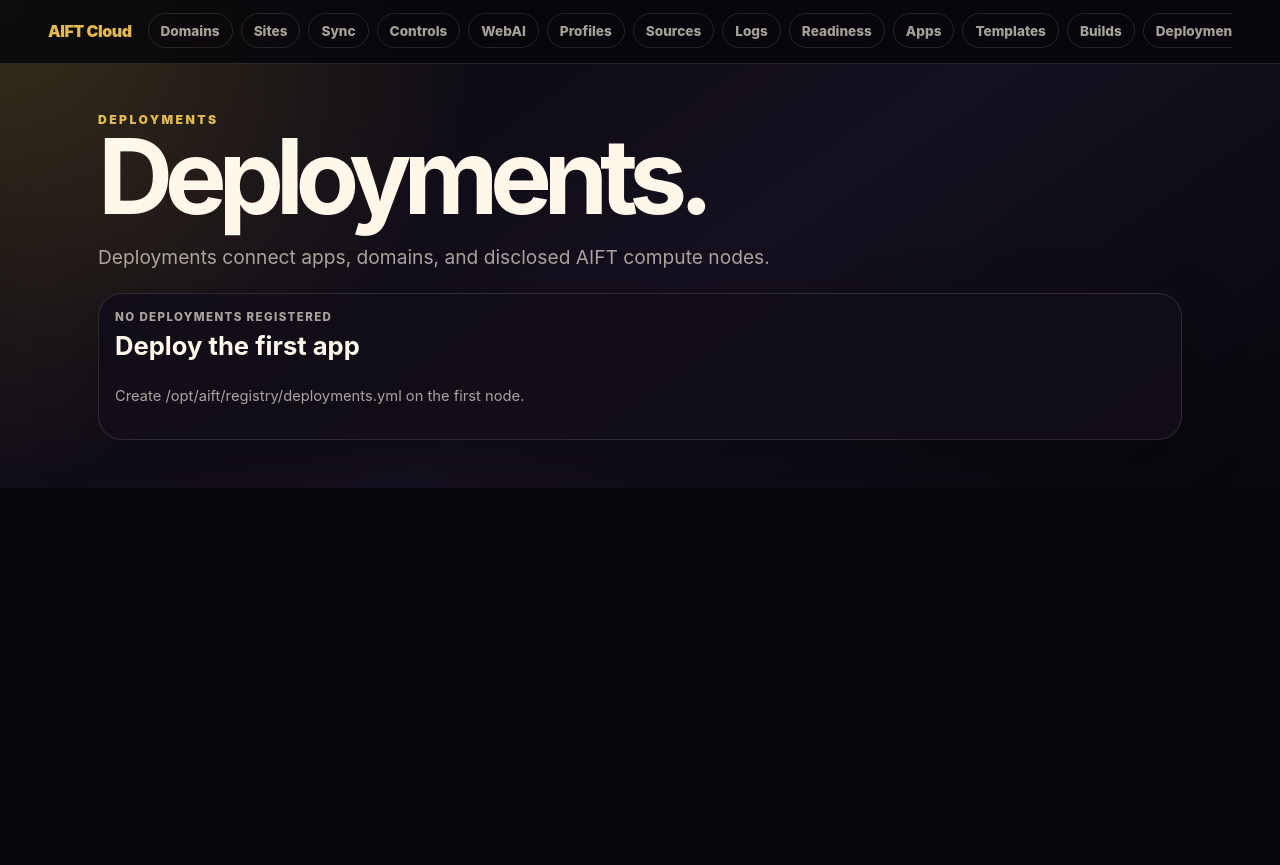
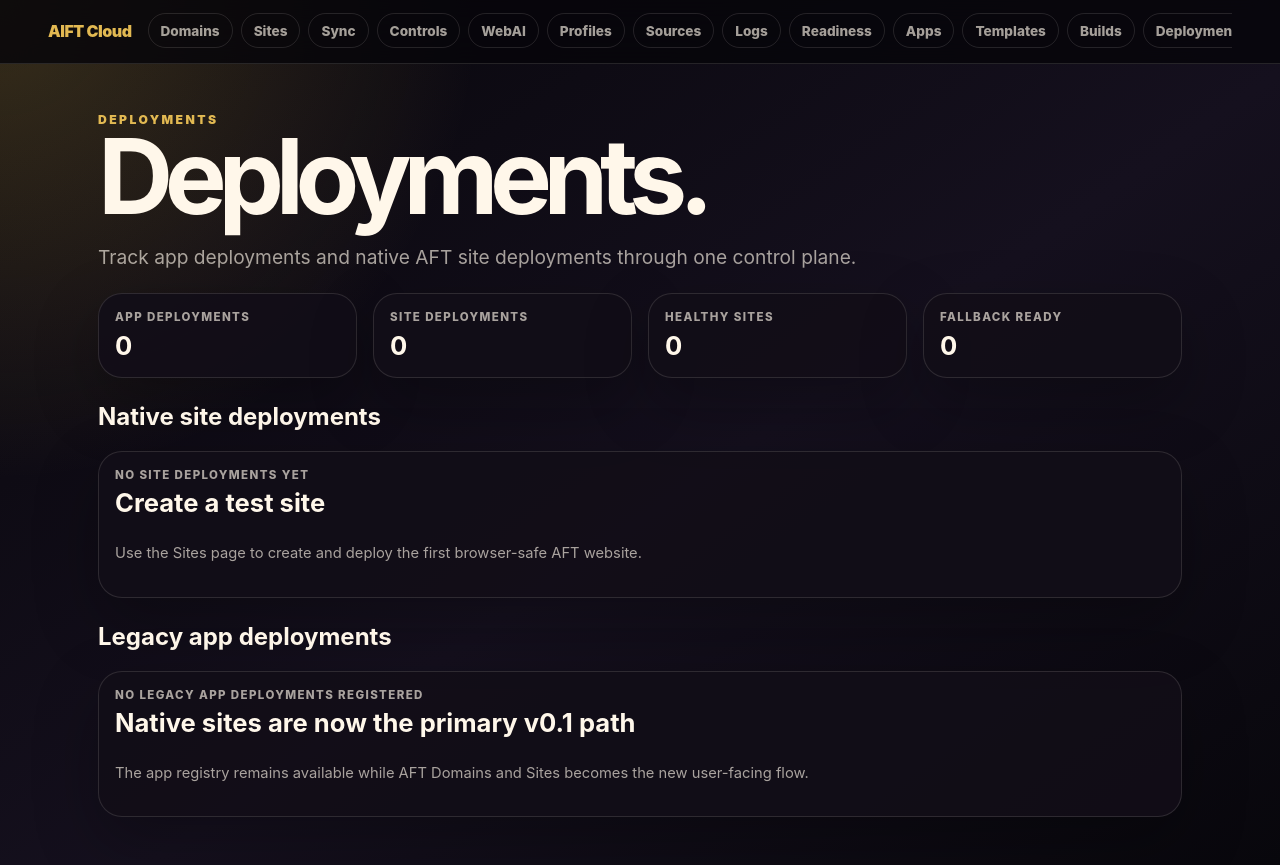
Before and after one commit to AIFreedomTrustFederation/VPS, a Next.js app in the folder apps/aift-dashboard/: page /deployments in a window 1280 px wide. Before the commit the page ends 800 px from the top, so only its background shows below. Built offline with nearby package versions, Linux system fonts and the light colour scheme.

Commit message:
Show native site deployments in deployments dashboard

```diff
--- a/apps/aift-dashboard/app/deployments/page.tsx
+++ b/apps/aift-dashboard/app/deployments/page.tsx
@@ -1,14 +1,58 @@
 import { readDeployments } from '@/lib/deployments';
+import { readNativeSiteRegistry } from '@/lib/native-site-registry';
 
 export default async function DeploymentsPage() {
   const deployments = await readDeployments();
+  const siteRegistry = await readNativeSiteRegistry();
+  const siteDeployments = siteRegistry.deployments
+    .map((deployment) => ({
+      deployment,
+      site: siteRegistry.sites.find((item) => item.id === deployment.siteId)
+    }))
+    .sort((a, b) => b.deployment.createdAt.localeCompare(a.deployment.createdAt));
 
   return (
     <main className="page">
       <p className="eyebrow">Deployments</p>
       <h1>Deployments.</h1>
-      <p className="lead">Deployments connect apps, domains, and disclosed AIFT compute nodes.</p>
+      <p className="lead">Track app deployments and native AFT site deployments through one control plane.</p>
 
+      <section className="grid metrics">
+        <div className="card metric"><span>App Deployments</span><strong>{deployments.length}</strong></div>
+        <div className="card metric"><span>Site Deployments</span><strong>{siteDeployments.length}</strong></div>
+        <div className="card metric"><span>Healthy Sites</span><strong>{siteDeployments.filter((item) => item.deployment.healthStatus === 'healthy').length}</strong></div>
+        <div className="card metric"><span>Fallback Ready</span><strong>{siteRegistry.sites.filter((site) => site.fallbackDeploymentId).length}</strong></div>
+      </section>
+
+      <h2 style={{ marginTop: '1.5rem' }}>Native site deployments</h2>
+      <section className="app-list">
+        {siteDeployments.length ? siteDeployments.map(({ deployment, site }) => (
+          <article className="card app-card" key={deployment.id}>
+            <div>
+              <span className={`status ${deployment.status}`}>{deployment.status}</span>
+              <h3>{site?.title || deployment.siteId}</h3>
+              <div className="meta">
+                <span>{deployment.id}</span>
+                <span>{deployment.healthStatus}</span>
+                <span>{deployment.sourceType}</span>
+              </div>
+              <p className="footer-note">{deployment.buildLog.slice(-2).join(' | ')}</p>
+            </div>
+            <div className="actions">
+              {site ? <a className="btn" href={site.gatewayPath}>Open</a> : null}
+              {site ? <a className="btn secondary" href={`/sites/${site.id}`}>Site</a> : null}
+            </div>
+          </article>
+        )) : (
+          <article className="card metric">
+            <span>No site deployments yet</span>
+            <strong>Create a test site</strong>
+            <p className="footer-note">Use the Sites page to create and deploy the first browser-safe AFT website.</p>
+          </article>
+        )}
+      </section>
+
+      <h2 style={{ marginTop: '1.5rem' }}>Legacy app deployments</h2>
       <section className="app-list">
         {deployments.length ? deployments.map((deployment) => (
           <article className="card app-card" key={deployment.id}>
@@ -29,9 +73,9 @@ export default async function DeploymentsPage() {
           </article>
         )) : (
           <article className="card metric">
-            <span>No deployments registered</span>
-            <strong>Deploy the first app</strong>
-            <p className="footer-note">Create /opt/aift/registry/deployments.yml on the first node.</p>
+            <span>No legacy app deployments registered</span>
+            <strong>Native sites are now the primary v0.1 path</strong>
+            <p className="footer-note">The app registry remains available while AFT Domains and Sites becomes the new user-facing flow.</p>
           </article>
         )}
       </section>
```
